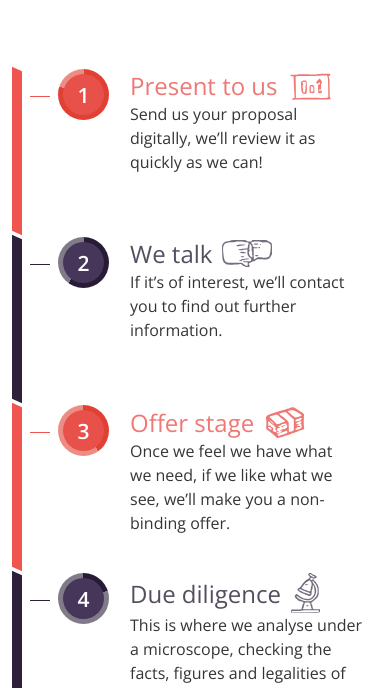
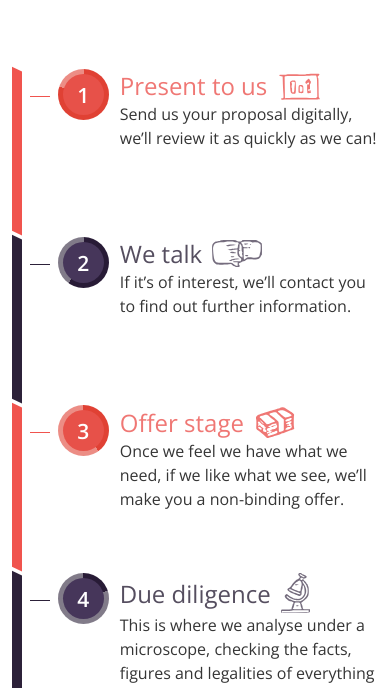
Before and after one commit to Korew/timeline, a plain HTML site: page index.html in a window 390 px wide. Shown: the part 152-840 px from the top of the page. Drawn offline with nearby package versions, Linux system fonts and the light colour scheme.

Commit message:
card width fix

```diff
--- a/less/main.less
+++ b/less/main.less
@@ -71,7 +71,6 @@ html {
 		width: 20%;
 		display: flex;
 		flex-direction: column;
-		justify-content: space-between;
 
 		@media all and (max-width: 1024px) {
 			flex-direction: row;
@@ -90,6 +89,7 @@ html {
 			}
 
 			@media all and (max-width: 1024px) {
+				max-width: 994px;
 				width: 100%;
 				order: 2;
 			}
@@ -187,7 +187,7 @@ html {
 			}
 
 			@media all and (max-width: 1024px) {
-				margin-left: 108px;
+				margin-left: 98px;
 			}
 		}
 
@@ -200,7 +200,7 @@ html {
 			color: #030303;
 
 			@media all and (max-width: 1024px) {
-				margin-left: 108px;
+				margin-left: 98px;
 			}
 
 		}
@@ -234,6 +234,8 @@ html {
 				}
 
 				@media all and (max-width: 1024px) {
+					max-width: 994px;
+					width: 100%;
 					position: static;
 				}
 			}
```
Also changed, not shown: css/main.css.
